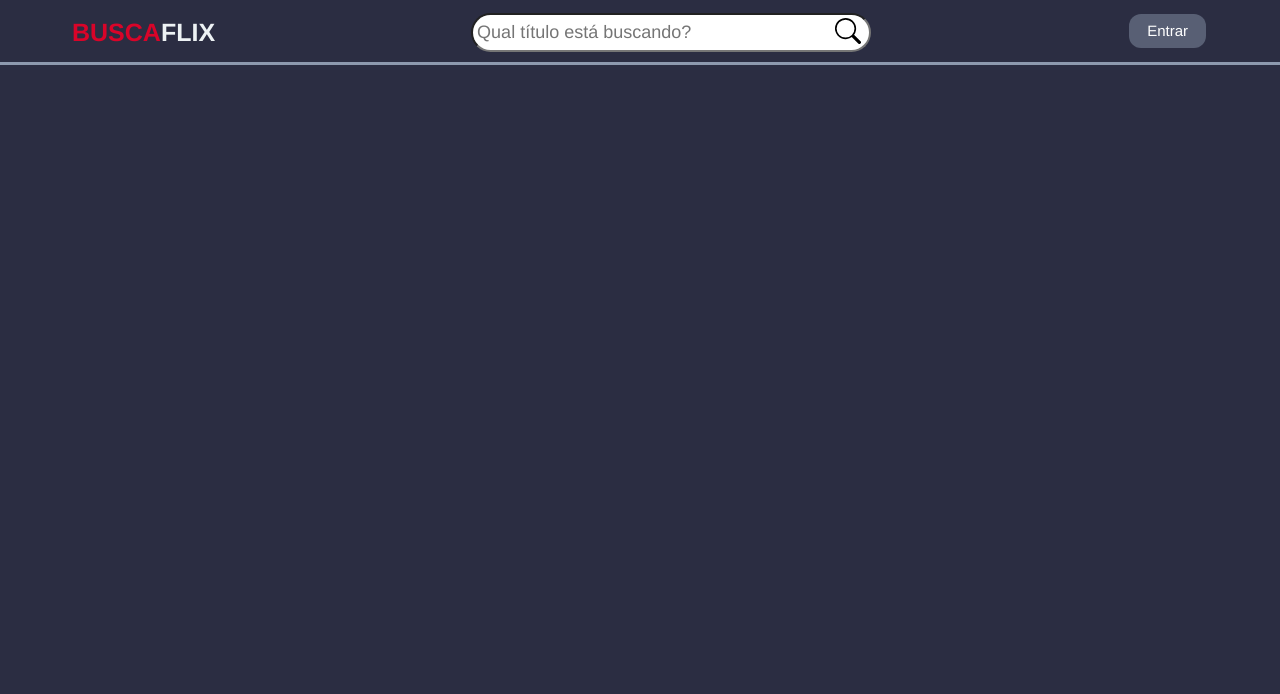
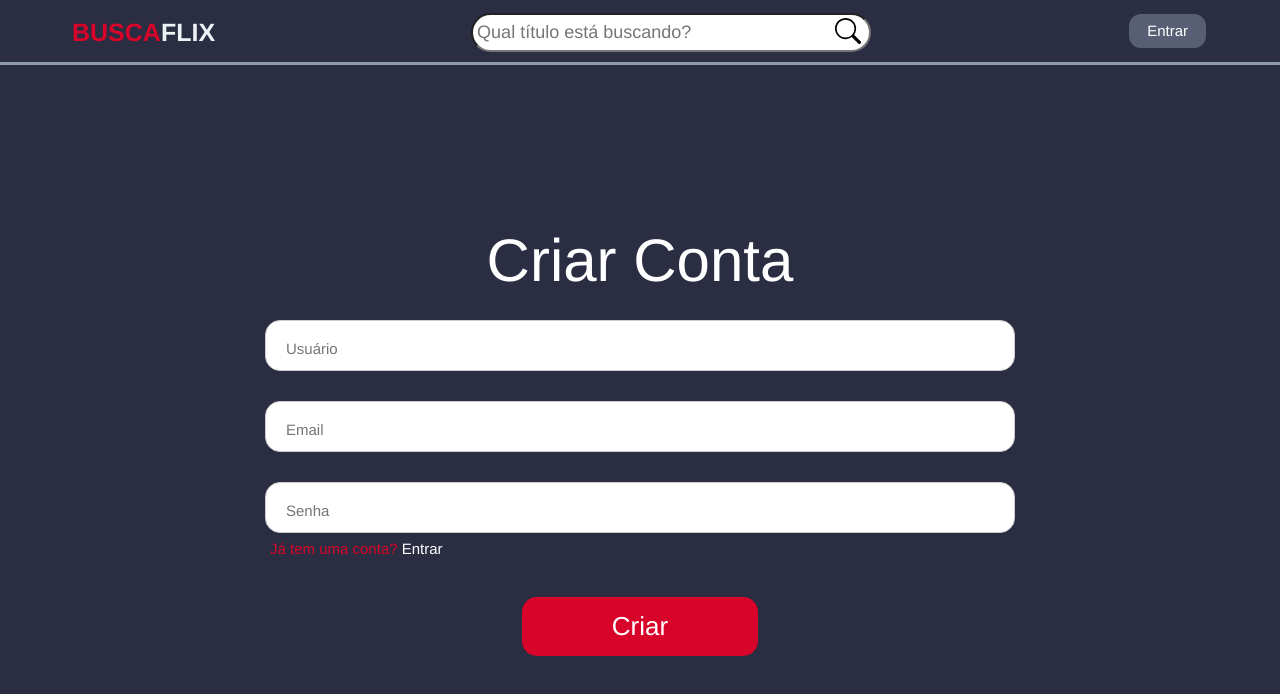
Before and after one commit to ViniRdS/Trabalho-Projeto-Integrador, a React (Create React App) app: page /cadastro in a window 1280 px wide. Before the commit this address had no page. Shown: the top 694 px of the page. Built offline with nearby package versions, Linux system fonts and the light colour scheme.

Commit message:
login e cadastrar feitos

```diff
--- a/src/App.js
+++ b/src/App.js
@@ -5,6 +5,9 @@ import Header from './components/header.component.js';
 import Home from './pages/HomePage.js';
 import Search from './components/search.component.js';
 import DetailPage from './pages/DetailPage.js';
+import Login from './pages/login.js'; // Importe o componente Login
+import Cadastro from './pages/cadastro.js'; // Importe o componente Cadastro
+
 
 function App() {
     return (
@@ -15,6 +18,8 @@ function App() {
                     <Route path="/" element={<Home/>} />
                     <Route path="/search-results/:query" element={<Search />} /> {/* Nova rota para os resultados da pesquisa */}
                     <Route path="/detail/:id" element={<DetailPage/>} /> {/* Rota de detalhe dos titulos*/}
+                    <Route path="/login" element={<Login />} /> {/* Adicione a rota para o Login */}
+                    <Route path="/cadastro" element={<Cadastro />} /> {/* Adicione a rota para o Cadastro */}
                 </Routes>
             </Router>
         </div>
--- /dev/null
+++ b/src/assets/css/create.css
@@ -0,0 +1,59 @@
+/* Estilo para o componente de Cadastro */
+.cadastro-container {
+    text-align: center;
+    font-family: Helvetica, Arial, sans-serif; /* Define a fonte Helvetica */
+
+  }
+
+  .cadastro-container h2 {
+    padding: 10px;
+    color: white; /* Cor branca para o título "Criar Conta" */
+    font-size: 60px;
+    margin-top: 150px;
+
+  }
+
+  .cadastro-container form {
+    margin-top: -10px;
+  }
+
+  .cadastro-container input[type="text"],
+  .cadastro-container input[type="email"],
+  .cadastro-container input[type="password"] {
+    width: 750px;
+    padding: 5px;
+    margin: 15px 0;
+    border-radius: 15px; /* Cantos arredondados para os campos de entrada */
+    border: 1px solid #ccc;
+  }
+
+  /* Estilize o placeholder para diminuir o tamanho da fonte */
+  .cadastro-container input[type="text"]::placeholder,
+  .cadastro-container input[type="email"]::placeholder,
+  .cadastro-container input[type="password"]::placeholder {
+    font-size: 15px; /* Tamanho da fonte do placeholder */
+    padding-left: 15px
+  }
+
+ .cadastro-container p {
+  color: #D90429; /* Cor vermelha para o texto "Já tem uma conta?" */
+  margin-top: -10px;
+  font-size: 15px; /* Define o tamanho da fonte para menor */
+  text-align: left; /* Alinha o texto à esquerda */
+  margin-left: 5px; /* Adiciona margem à esquerda para aproximar do campo de senha */
+}
+
+  .cadastro-container a {
+    color: white; /* Cor branca para o link "Entrar" */
+    text-decoration: none; /* Remove sublinhado do link */
+  }
+
+  .cadastro-container button[type="submit"] {
+    background-color: #D90429; /* Botão vermelho */
+    color: white;
+    padding: 10px 90px;
+    border: none;
+    border-radius: 15px; /* Cantos arredondados para o botão */
+    cursor: pointer;
+    margin-top: 20px; /* Aumenta a margem superior do botão */
+  }
--- /dev/null
+++ b/src/assets/css/login.css
@@ -0,0 +1,56 @@
+/* Estilo para o componente de Login */
+.login-container {
+    text-align: center;
+    font-family: Helvetica, Arial, sans-serif; /* Define a fonte Helvetica */
+  }
+
+  .login-container h2 {
+    padding: 10px;
+    color: white; /* Cor branca para o título "Login" */
+    font-size: 60px;
+    margin-top: 150px;
+  }
+
+  .login-container form {
+    margin-top: -10px;
+  }
+
+  .login-container input[type="text"],
+  .login-container input[type="password"] {
+    width: 750px;
+    padding: 5px;
+    margin: 15px 0;
+    border-radius: 15px; /* Cantos arredondados para os campos de entrada */
+    border: 1px solid #ccc;
+  }
+
+  /* Estilize o placeholder para diminuir o tamanho da fonte */
+  .login-container input[type="text"]::placeholder,
+  .login-container input[type="password"]::placeholder {
+    font-size: 15px; /* Tamanho da fonte do placeholder */
+    padding-left: 15px;
+  }
+
+  .login-container p {
+    color: #D90429; /* Cor vermelha para o texto "Não tem uma conta?" */
+    margin-top: -125px;
+    font-size: 15px; /* Define o tamanho da fonte para menor */
+    text-align: left; /* Alinha o texto à esquerda */
+    margin-left: 5px; /* Adiciona margem à esquerda para aproximar do campo de senha */
+  }
+
+  .login-container a {
+    color: white; /* Cor branca para o link "Criar conta" */
+    text-decoration: none; /* Remove sublinhado do link */
+  }
+
+  /* Ajuste a margem superior do botão para movê-lo mais para baixo */
+  .login-container button[type="submit"] {
+    background-color: #D90429; /* Botão vermelho */
+    color: white;
+    padding: 10px 90px;
+    border: none;
+    border-radius: 15px; /* Cantos arredondados para o botão */
+    cursor: pointer;
+    margin-top: 50px; /* Aumenta a margem superior do botão */
+  }
--- /dev/null
+++ b/src/components/create.component.js
@@ -0,0 +1,22 @@
+import React from 'react';
+
+function Cadastro() {
+  return (
+    <div>
+      <h2>Criar Conta</h2>
+      <form>
+        <input type="text" name="username" placeholder="Usuário" />
+        <br />
+        <input type="email" name="email" placeholder="Email" />
+        <br />
+        <input type="password" name="password" placeholder="Senha" />
+        <br />
+        <p>Já tem uma conta? <a href="/login">Entrar</a></p>
+        <button type="submit">Criar</button>
+      </form>
+
+    </div>
+  );
+}
+
+export default Cadastro;
--- a/src/components/header.component.js
+++ b/src/components/header.component.js
@@ -23,7 +23,10 @@ export default function Header() {
         }
     };
 
-
+    // Função para redirecionar para a rota de login
+    const handleEntrarClick = () => {
+        navigate('/login');
+    };
 
     return (
         <header className="header">
@@ -46,7 +49,8 @@ export default function Header() {
                         </button>
                     </form>
                 </div>
-                <button className="enter-button">Entrar</button>
+                {/* Botão "Entrar" com evento onClick */}
+                <button className="enter-button" onClick={handleEntrarClick}>Entrar</button>
             </div>
         </header>
     );
--- /dev/null
+++ b/src/components/login.component.js
@@ -0,0 +1,19 @@
+import React from 'react';
+
+function Login() {
+  return (
+    <div>
+      <h2>Login</h2>
+      <form>
+        <input type="text" name="username" placeholder="Usuário" />
+        <br />
+        <input type="password" name="password" placeholder="Senha" />
+        <br />
+        <button type="submit">Entrar</button>
+      </form>
+      <p>Não tem uma conta? <a href="/cadastro">Criar conta</a></p>
+    </div>
+  );
+}
+
+export default Login;
--- /dev/null
+++ b/src/pages/cadastro.js
@@ -0,0 +1,13 @@
+    import React from 'react';
+    import '../assets/css/create.css'; // Importe o arquivo CSS aqui
+    import Cadastro from '../components/create.component'; // Importa o componente Cadastro do arquivo create.component.js
+
+    function CadastroPage() {
+    return (
+        <div className="cadastro-container"> {/* Adicione uma classe para o container do seu componente */}
+        <Cadastro />
+        </div>
+    );
+    }
+
+    export default CadastroPage;
--- /dev/null
+++ b/src/pages/login.js
@@ -0,0 +1,13 @@
+import React from 'react';
+import '../assets/css/login.css'; // Importe o arquivo CSS aqui
+import Login from '../components/login.component'; // Importa o componente Login do arquivo login.component.js
+
+function LoginPage() {
+  return (
+    <div className="login-container">
+      <Login />
+    </div>
+  );
+}
+
+export default LoginPage;
```
Also changed, not shown: 1 other file (tests, documents, lock files or other folders).
